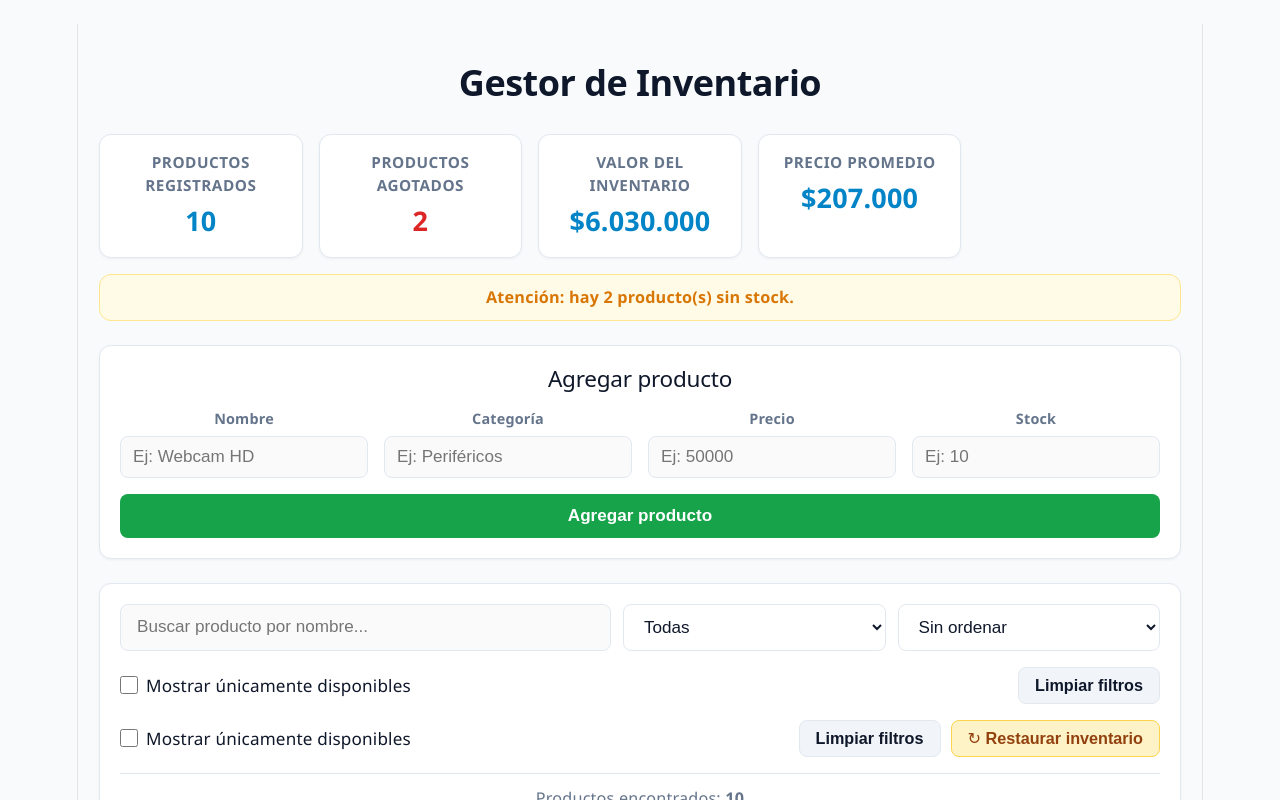
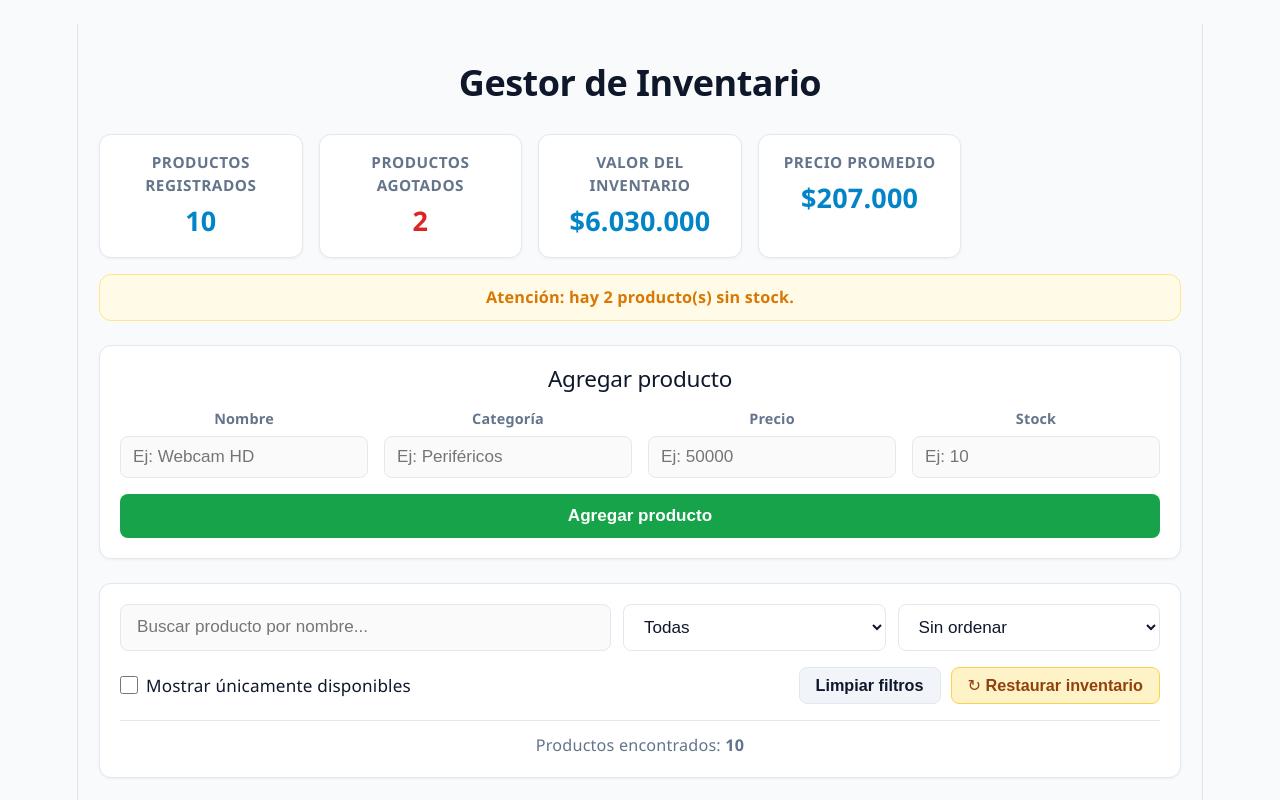
Before and after one commit to franyersonarrieche008-sys/TrabajoReact24Agosto, a React (Vite) app: page / in a window 1280 px wide. Shown: the top 800 px of the page. Built offline with nearby package versions, Linux system fonts and the light colour scheme.

Commit message:
se corrigen bugs visuales de repetición de botones

```diff
--- a/src/App.jsx
+++ b/src/App.jsx
@@ -752,21 +752,6 @@ function App() {
               type="checkbox"
               checked={soloDisponibles}
               onChange={(evento) => setSoloDisponibles(evento.target.checked)}
-            />
-            Mostrar únicamente disponibles
-          </label>
-
-          <button className="btn-limpiar" onClick={limpiarFiltros}>
-            Limpiar filtros
-          </button>
-        </div>
-
-        <div className="grupo-opciones">
-          <label className="checkbox-label">
-            <input
-              type="checkbox"
-              checked={soloDisponibles}
-              onChange={(evento) => setSoloDisponibles(evento.target.checked)}
             /> Mostrar únicamente disponibles
           </label>
 
```
